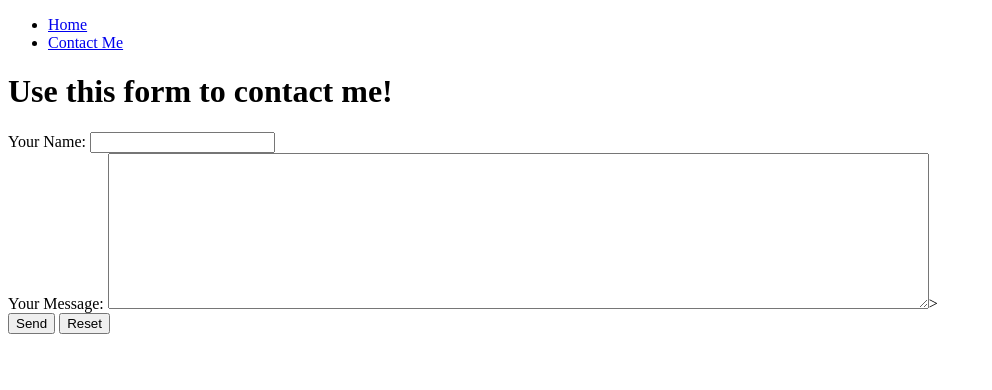
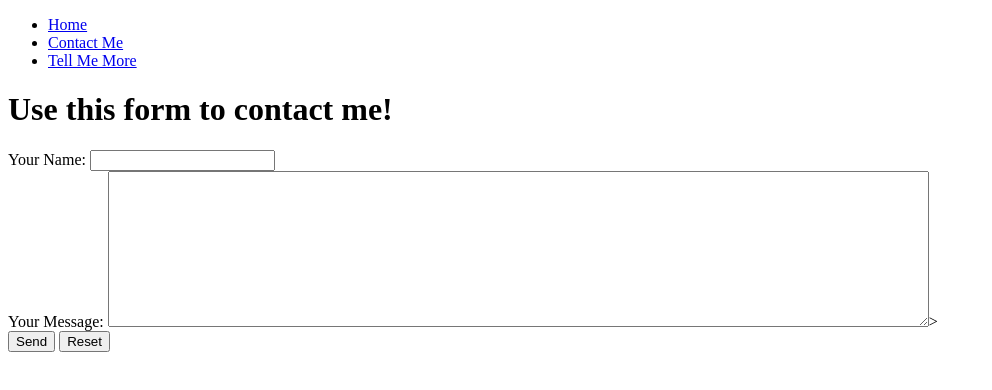
Before and after one commit to poojarat/all_about_me, a plain HTML site: page contact.html in a window 1280 px wide. Shown: the whole page, without its empty margins (0-992 px from the left). Drawn offline with Linux system fonts and the light colour scheme.

Commit message:
Added Tell Me More page

```diff
--- a/contact.html
+++ b/contact.html
@@ -14,6 +14,9 @@
                         </li>
                         <li>
                             <a href="contact.html">Contact Me</a>
+                        </li>
+                        <li>
+                            <a href="tell_me_more.html">Tell Me More</a>
                         </li>
                     </ul>
                 </nav>
@@ -39,5 +42,6 @@
         <button type="submit">Send</button>
         <input type="reset">
     </form>
+    </main>
     </body>
 </html>
```
Also changed, not shown: index.html (+3 -0 lines).
